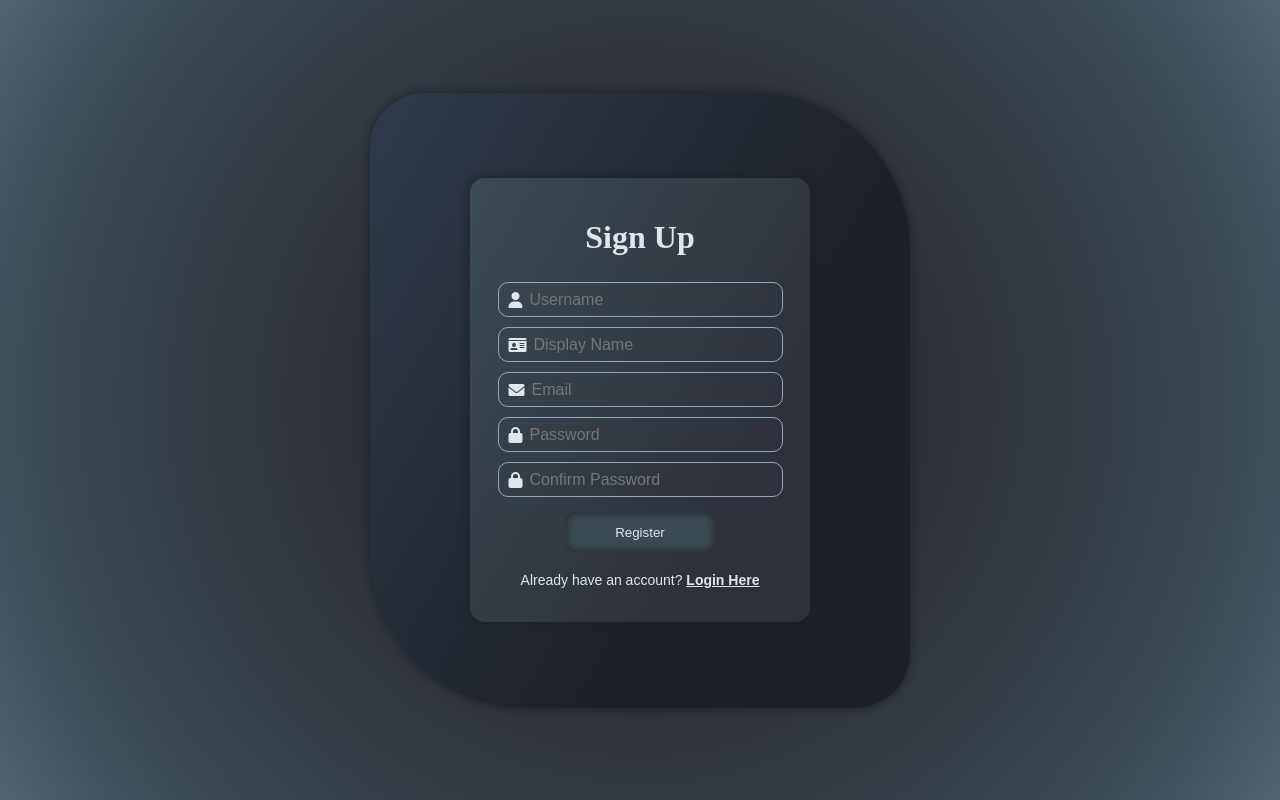
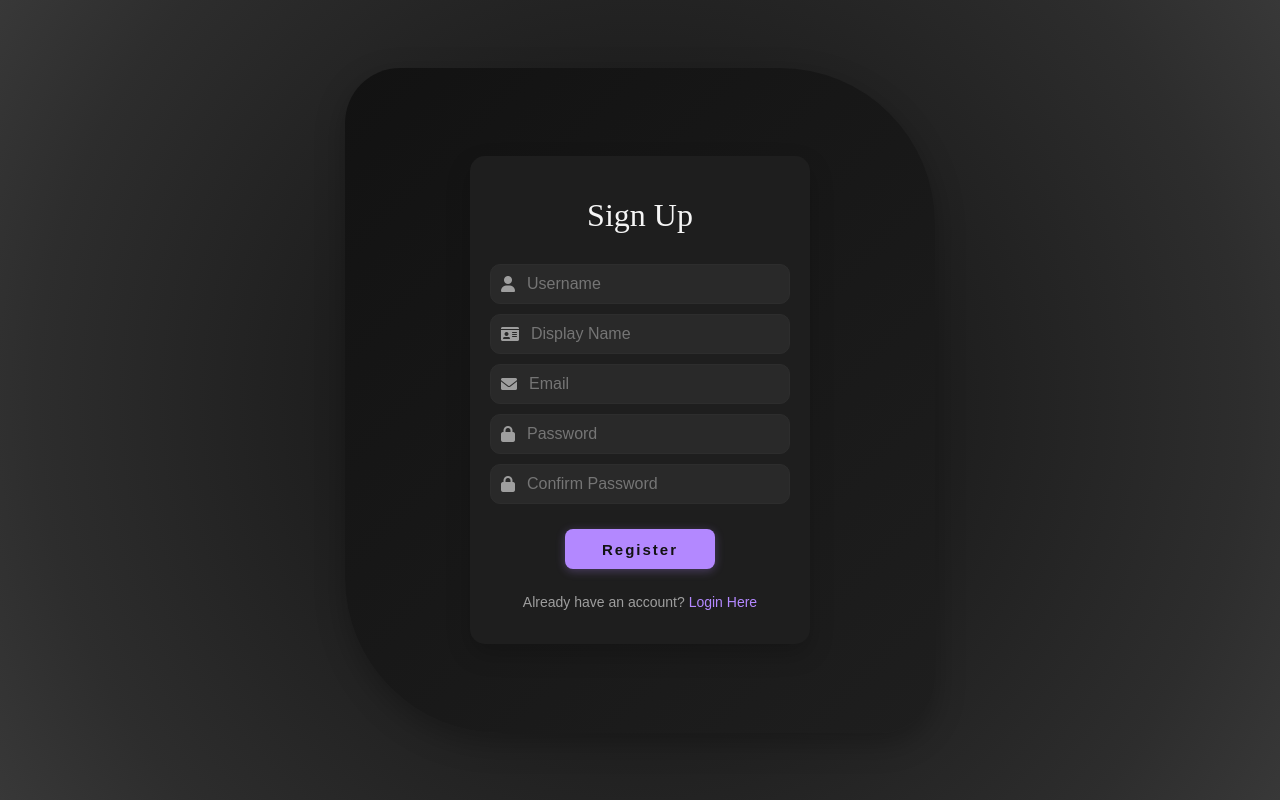
Before and after one commit to Keiroru/chatsjs, a Next.js app: page /register in a window 1280 px wide. Built offline with nearby package versions, Linux system fonts and the light colour scheme.

Commit message:
Redesign + .env file

```diff
--- a/package.json
+++ b/package.json
@@ -12,6 +12,7 @@
     "axios": "^1.7.9",
     "cookie-parser": "^1.4.7",
     "cors": "^2.8.5",
+    "dotenv": "^16.4.7",
     "express": "^4.21.2",
     "express-validator": "^7.2.1",
     "jose": "^6.0.4",
--- a/src/app/Components/this.css
+++ b/src/app/Components/this.css
@@ -1,4 +1,15 @@
 :root {
+    --rich-black: #121212;
+    --charcoal: #1e1e1e;
+    --gunmetal: #2d2d2d;
+    --dark-slate: #383838;
+    --medium-slate: #484848;
+    --silver: #9e9e9e;
+    --lavender: #b388ff;
+    --light-lavender: #e9ddff;
+    --off-white: #f5f5f5;
+    --error-red: #cf6679;
+
     --form-width: 300px;
     --form-height: 350px;
 }
@@ -10,10 +21,10 @@
     justify-content: center;
     align-items: center;
     background: radial-gradient(circle at center,
-            #1d2127 0%,
-            #2e3139 40%,
-            #3c4a52 80%,
-            #526175 100%);
+            var(--rich-black) 0%,
+            var(--charcoal) 40%,
+            var(--gunmetal) 80%,
+            var(--dark-slate) 100%);
 }
 
 .form {
@@ -21,19 +32,21 @@
     height: fit-content;
     width: var(--form-width);
     padding: 20px;
-    color: #e0e6ed;
-    background-image: linear-gradient(300deg, #2e3139 25%, #3c4a52 99%);
+    color: var(--off-white);
+    background: var(--charcoal);
     border-radius: 15px;
-    box-shadow: #1d2127 0px 0px 10px;
-    transition: box-shadow 0.5s;
+    box-shadow: 0 10px 25px rgba(0, 0, 0, 0.2);
+    transition: all 0.2s ease;
 }
 
 .form:hover {
-    box-shadow: #1d2127 0px 0px 20px;
+    box-shadow: 0 10px 30px rgba(0, 0, 0, 0.3);
 }
 
 .form h1 {
     text-align: center;
+    margin-bottom: 25px;
+    font-weight: 500;
 }
 
 form {
@@ -45,52 +58,53 @@ form {
     display: flex;
     justify-content: center;
     align-items: center;
-    width: calc(var(--form-width) + 200px);
-    min-height: calc(var(--form-height) + 225px);
+    width: calc(var(--form-width) + 250px);
+    min-height: calc(var(--form-height) + 275px);
     padding: 20px;
-    border-radius: 55px 155px 55px 155px;
-    background-image: linear-gradient(300deg, #1d2127 35%, #2e3846 95%);
-    box-shadow: #1d2127 0px 0px 10px;
-    transition: box-shadow 0.5s;
+    border-radius: 55px 155px;
+    background: linear-gradient(135deg, var(--rich-black) 0%, var(--charcoal) 100%);
+    box-shadow: 0 10px 30px rgba(0, 0, 0, 0.25);
+    transition: box-shadow 0.3s ease;
 }
 
 .background:hover {
-    box-shadow: #1d2127 0px 0px 20px;
+    box-shadow: 0 10px 35px rgba(0, 0, 0, 0.3);
 }
 
 .inputContainer {
-    width: 95%;
-    height: 35px;
+    width: 100%;
+    height: 40px;
     display: flex;
     align-items: center;
-    padding: 5px;
+    padding: 10px 10px;
     border-radius: 10px;
-    border: 1px solid #8faac0;
-    margin: auto;
-    margin-top: 5px;
-    margin-bottom: 5px;
-    transition: border-color 0.5s, height 0.5s, width 0.5s;
+    border: 1px solid var(--gunmetal);
+    background-color: rgba(255, 255, 255, 0.05);
+    margin: 5px 0;
+    transition: border-color 0.2s ease, box-shadow 0.2s ease;
     font-family: "Montserrat", sans-serif;
     box-sizing: border-box;
-    box-shadow: #1d2127;
 }
 
 .inputContainer i {
-    margin-right: 5px;
-    margin-left: 5px;
-    color: #e0e6ed;
+    margin-right: 10px;
+    color: var(--silver);
+    font-size: 16px;
+    transition: color 0.2s ease;
 }
 
 .inputContainer:hover {
-    border-color: #e0e6ed;
-    height: 40px;
-    width: 100%;
+    border-color: var(--silver);
+    background-color: rgba(255, 255, 255, 0.07);
 }
 
 .inputContainer:focus-within {
-    border: 2px solid #1f2a36;
-    height: 40px;
-    width: 100%;
+    border: 1px solid var(--lavender);
+    box-shadow: 0 0 0 5px rgba(179, 136, 255, 0.15);
+}
+
+.inputContainer:focus-within i {
+    color: var(--lavender);
 }
 
 .inputContainer input {
@@ -105,58 +119,86 @@ form {
 form button {
     height: 40px;
     width: 50%;
-    margin: auto;
-    margin-top: 10px;
-    background-color: #3c4a52;
-    box-shadow: inset 0 0 10px #1d2127;
+    margin: 20px auto 5px auto;
+    background-color: var(--lavender);
+    box-shadow: 0 2px 10px rgba(179, 136, 255, 0.3);
     border: none;
-    border-radius: 10px;
-    color: #e0e6ed;
+    border-radius: 8px;
+    color: var(--rich-black);
     font-family: "Montserrat", sans-serif;
+    font-weight: 600;
+    font-size: 15px;
+    letter-spacing: 2px;
     cursor: pointer;
-    transition: transform 0.5s, margin-top 0.5s;
+    transition: all 0.2s ease;
 }
 
 form button:hover {
-    transform: scale(1.2);
-    margin-top: 15px;
+    background-color: var(--light-lavender);
+    box-shadow: 0 4px 12px rgba(179, 136, 255, 0.4);
+    transform: translateY(-1px);
+}
+
+form button:active {
+    transform: translateY(1px);
+    box-shadow: 0 2px 5px rgba(179, 136, 255, 0.2);
 }
 
 .form p {
     text-align: center;
     font-family: "Montserrat", sans-serif;
     font-size: 14px;
-    color: #e0e6ed;
+    color: var(--silver);
     margin-top: 20px;
 }
 
 .form p a {
-    color: #e0e6ed;
+    color: var(--lavender);
     text-decoration: none;
-    font-weight: bold;
-    transition: color 0.5s;
-    text-decoration: underline;
+    font-weight: 500;
+    transition: all 0.2s ease;
+    position: relative;
+    padding-bottom: 2px;
+}
+
+.form p a:after {
+    content: '';
+    position: absolute;
+    width: 100%;
+    transform: scaleX(0);
+    height: 1px;
+    bottom: 0;
+    left: 0;
+    background-color: var(--light-lavender);
+    transform-origin: bottom right;
+    transition: transform 0.2s ease;
 }
 
 .form p a:hover {
-    color: #8faac0;
-    text-decoration: underline;
+    color: var(--light-lavender);
+}
+
+.form p a:hover:after {
+    transform: scaleX(1);
+    transform-origin: bottom left;
 }
 
 input {
-    color: #e0e6ed;
+    color: var(--off-white);
 }
 
 .errorMessage {
     margin: 0 !important;
-    padding-bottom: 5px;
-    color: red !important;
+    padding: 0px 0 5px 0;
+    color: var(--error-red) !important;
+    font-size: 13px;
 }
 
 input:-webkit-autofill,
 textarea:-webkit-autofill,
 select:-webkit-autofill {
-    -webkit-text-fill-color: #e0e6ed !important;
+    -webkit-text-fill-color: var(--off-white) !important;
+    -webkit-box-shadow: 0 0 0px 1000px var(--charcoal) inset;
     transition: background-color 500000s;
 }
 
--- a/src/app/chat/page.js
+++ b/src/app/chat/page.js
@@ -11,7 +11,7 @@ export default async function Chat() {
 
   if (token) {
     try {
-      const secret = new TextEncoder().encode(process.env.JWT_SECRET || "igen");
+      const secret = new TextEncoder().encode(process.env.JWT_SECRET);
       const { payload } = await jwtVerify(token, secret);
       userName = payload.username || userName;
 
--- a/src/app/register/page.js
+++ b/src/app/register/page.js
@@ -1,10 +1,13 @@
 "use client";
 
 import { useState } from "react";
+import { useRouter } from "next/navigation";
 import LoginOrRegister from "../Components/LoginOrRegister";
 import "../Components/this.css";
 
 function Register() {
+  const router = useRouter()
+
   const [formData, setFormData] = useState({
     userName: "",
     displayName: "",
@@ -50,7 +53,7 @@ function Register() {
 
         setErrors(result.errors || [{ msg: "Registration failed" }]);
       } else {
-        console.log(result);
+        router.push("/login");
         setErrors([]);
       }
     } catch (error) {
--- a/src/server.js
+++ b/src/server.js
@@ -5,6 +5,8 @@ const cookieParser = require("cookie-parser");
 const { body, validationResult } = require("express-validator");
 const { encrypt } = require('./app/stuff/crypt');
 const { promisify } = require("util");
+const path = require("path");
+require('dotenv').config({ path: path.resolve(__dirname, '../.env') });
 
 const app = express();
 const corsOptions = {
```
Also changed, not shown: src/app/stuff/crypt.js (+9 -1 lines), src/middleware.js (+16 -19 lines), 1 other file (tests, documents, lock files or other folders).
